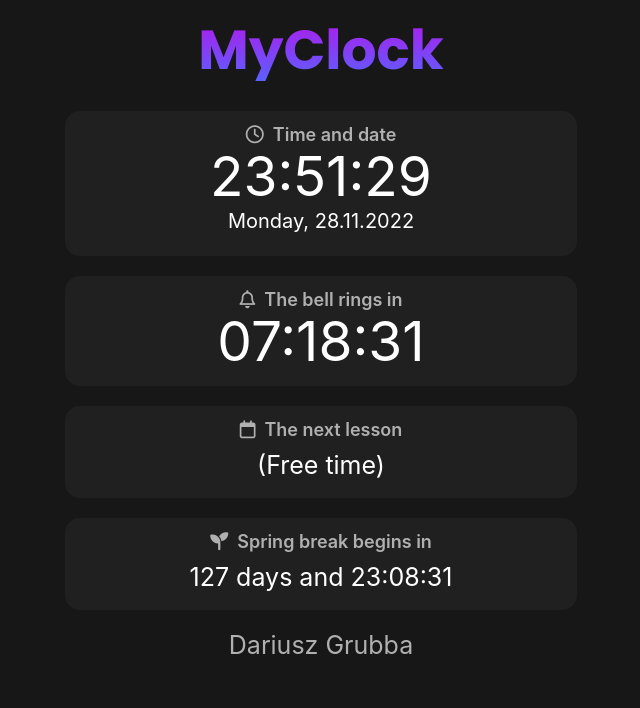
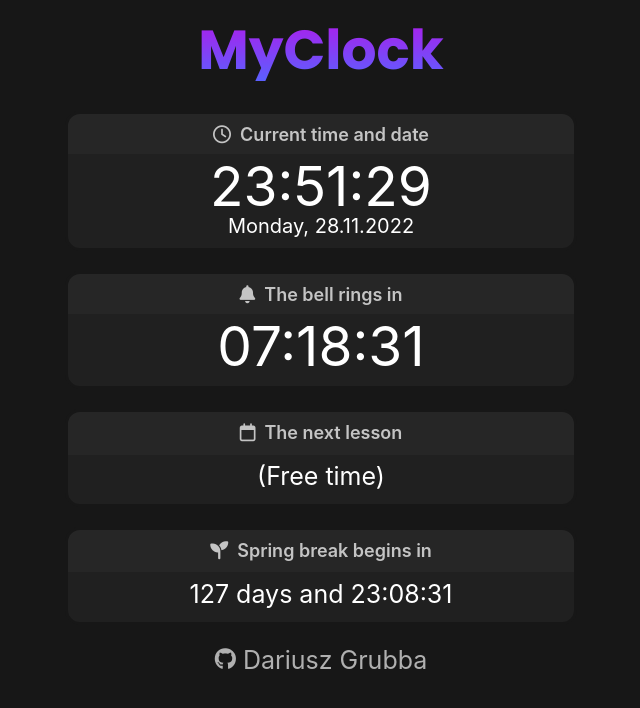
Before and after one commit to dariusz-grubba/myclock, a React (Create React App) app: page / in a window 1280 px wide. Shown: the top 708 px of the page, without its empty margins (319-959 px from the left). Built offline with nearby package versions, Linux system fonts and the light colour scheme.

Commit message:
css update

```diff
--- a/public/index.html
+++ b/public/index.html
@@ -79,28 +79,33 @@
       <div id="scroll-area">
         <div id="wrap1">
           <div id="ikonkaZegarka">
-            <i class="fa-regular fa-clock fa-1x"></i>&nbsp&nbspTime and date
+            <i class="fa-regular fa-clock fa-1x"></i>&nbsp&nbspCurrent time and
+            date
           </div>
+          <hr />
           <div id="tykajacyZegar"></div>
           <div id="aktualnaData"></div>
         </div>
         <div id="root"></div>
         <div id="wrap2">
           <div id="ikonkaZegarka">
-            <i class="fa-regular fa-bell"></i>&nbsp&nbspThe bell rings in
+            <i class="fa-solid fa-bell"></i>&nbsp&nbspThe bell rings in
           </div>
+          <hr />
           <div id="time"></div>
         </div>
         <div id="wrap3">
           <div id="ikonkaZegarka">
             <i class="fa-regular fa-calendar"></i>&nbsp&nbspThe next lesson
           </div>
+          <hr />
           <div id="wyswietlLekcje"></div>
         </div>
         <div id="wrap4">
           <div id="ikonkaZegarka">
             <i class="fa-solid fa-seedling"></i>&nbsp&nbspSpring break begins in
           </div>
+          <hr />
           <div id="doSwiatPozostalo"></div>
         </div>
         <div id="autor"></div>
--- a/src/App.css
+++ b/src/App.css
@@ -26,6 +26,10 @@ html,
 /* #scroll-area{
   overflow: auto;
 } */
+a {
+  text-decoration: none;
+  color: rgb(176, 176, 176);
+}
 #root {
   display: none;
 }
@@ -34,8 +38,8 @@ html,
   font-size: 55px;
   color: white;
   margin: 20px;
-  margin-bottom: 9px;
-  margin-top: 13px;
+  margin-bottom: 7px;
+  margin-top: 23px;
 }
 #tytul {
   text-align: center;
@@ -50,7 +54,7 @@ html,
 }
 #tykajacyZegar {
   font-size: 55px;
-  margin-top: 13px;
+  margin-top: 23px;
   margin-bottom: 60px;
   text-align: center;
   color: white;
@@ -61,9 +65,16 @@ html,
   margin-right: 10%;
   border-width: 3px;
   border-style: solid;
-  border-color: #202020;
+  border-color: #171717;
   border-radius: 15px;
   background-color: #202020;
+  background: linear-gradient(
+    to bottom,
+    #262626 0%,
+    #262626 30%,
+    #202020 30%,
+    #202020 100%
+  );
 }
 #wrap2 {
   margin-top: 20px;
@@ -71,9 +82,16 @@ html,
   margin-right: 10%;
   border-width: 3px;
   border-style: solid;
-  border-color: #202020;
+  border-color: #171717;
   border-radius: 15px;
   background-color: #202020;
+  background: linear-gradient(
+    to bottom,
+    #262626 0%,
+    #262626 36%,
+    #202020 36%,
+    #202020 100%
+  );
   /* box-shadow: 0 0 5px 2px #cf3a89,
               0 0 5px 2px #ff1493,
               0 0 30px 2px #ff1493,
@@ -85,9 +103,16 @@ html,
   margin-right: 10%;
   border-width: 3px;
   border-style: solid;
-  border-color: #202020;
+  border-color: #171717;
   border-radius: 15px;
   background-color: #202020;
+  background: linear-gradient(
+    to bottom,
+    #262626 0%,
+    #262626 43px,
+    #202020 43px,
+    #202020 100%
+  );
 }
 #wrap4 {
   margin-top: 20px;
@@ -95,9 +120,16 @@ html,
   margin-right: 10%;
   border-width: 3px;
   border-style: solid;
-  border-color: #202020;
+  border-color: #171717;
   border-radius: 15px;
   background-color: #202020;
+  background: linear-gradient(
+    to bottom,
+    #262626 0%,
+    #262626 46%,
+    #202020 46%,
+    #202020 100%
+  );
   /* box-shadow: 0 0 5px 2px #ffffff,
               0 0 5px 2px #ffffff,
               0 0 10px 2px #ffffff,
@@ -176,26 +208,27 @@ html,
   font-size: 25px;
   margin: 30px;
   color: white;
-  margin-bottom: 15px;
-  margin-top: 25px;
+  margin-bottom: 13px;
+  margin-top: 33px;
 }
 #doSwiatPozostalo {
   text-align: center;
   font-size: 25px;
   margin: 30px;
   color: white;
-  margin-bottom: 15px;
-  margin-top: 25px;
+  margin-bottom: 13px;
+  margin-top: 33px;
 }
 #aktualnaData {
   text-align: center;
   font-size: 20px;
   color: white;
-  margin-top: -60px;
-  margin-bottom: 20px;
+  margin-top: -65px;
+  margin-bottom: 10px;
 }
 #ikonkaZegarka {
-  color: rgb(176, 176, 176);
+  color: rgb(196, 196, 196);
+  font-size: 18px;
   font-weight: 600;
   text-align: center;
   margin-top: 10px;
@@ -208,3 +241,11 @@ html,
   margin-bottom: 20px;
   text-align: center;
 }
+hr {
+  /* margin-top: 25px;
+  margin-bottom: -10px;
+  border: 1px solid rgb(57, 57, 57);
+  margin-left: 20%;
+  margin-right: 20%; */
+  display: none;
+}
--- a/src/App.js
+++ b/src/App.js
@@ -16,7 +16,7 @@ import { wypiszGodzineLekcyjna } from "./components/wypiszGodzineLekcyjna";
   let wyswietl_dzienTygodnia = ['Sunday', 'Monday', 'Tuesday', 'Wednesday', 'Thursday', 'Friday', 'Saturday'][new Date().getDay()];
 
   document.getElementById('tytul').innerHTML = ("MyClock");
-  document.getElementById('autor').innerHTML = ("Dariusz Grubba");
+  document.getElementById('autor').innerHTML = ("<a href='https://github.com/dariusz-grubba/myclock' target='_blank'>" + "<i class='fa-brands fa-github fa-sm'></i>" + "&nbsp" + "Dariusz Grubba" + "</a>");
   document.getElementById('aktualnaData').innerHTML = (wyswietl_dzienTygodnia + ", " + wyswietlDate);
   var Teraz1 = nowaData.toLocaleTimeString('pl-PL');
   var Teraz2 = nowaData.toLocaleTimeString('pl-PL');
```
